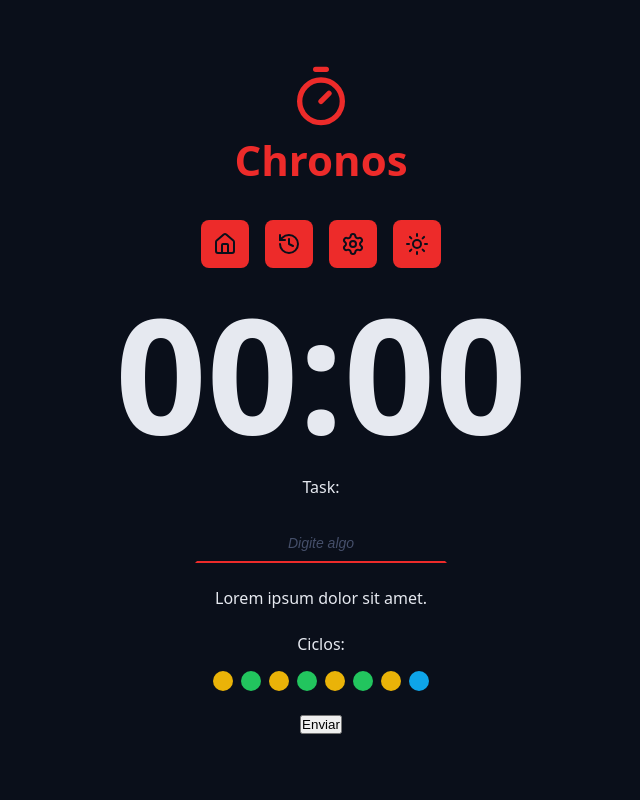
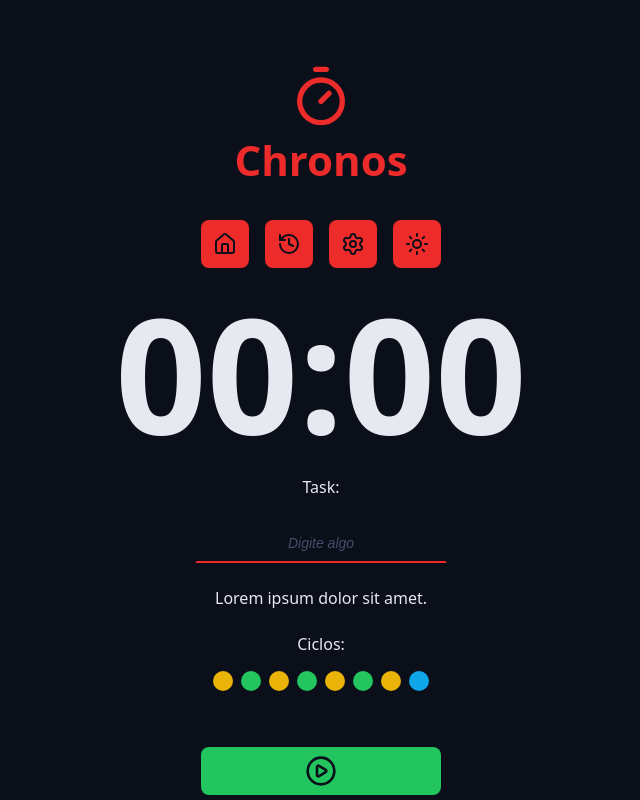
Before and after one commit to EmersonArruda99/Chronos-pomodoro, a React (Vite) app: page / in a window 1280 px wide. Shown: the top 800 px of the page, without its empty margins (319-959 px from the left). Built offline with nearby package versions, Linux system fonts and the light colour scheme.

Commit message:
feat: cria componente DefaultButton

```diff
--- a/src/App.tsx
+++ b/src/App.tsx
@@ -1,7 +1,9 @@
 
+import { PlayCircleIcon, StopCircleIcon } from 'lucide-react'
 import { Container } from './components/Container'
 import { CountDown } from './components/CountDown'
 import { Cycles } from './components/Cycles'
+import { DefaultButton } from './components/DefaultButton'
 import { DefaultInput } from './components/DefaultInput'
 import { Logo } from './components/Logo'
 import { Menu } from './components/Menu'
@@ -46,7 +48,8 @@
                 </div>
 
                 <div className='formRow'>
-                    <button>Enviar</button>
+                    <DefaultButton icon={<PlayCircleIcon/>} />
+                    <DefaultButton icon={<StopCircleIcon/>} color='red'/>
                 </div>
             </form>
         </Container>
--- /dev/null
+++ b/src/components/DefaultButton/index.tsx
@@ -0,0 +1,16 @@
+import styles from './styles.module.css'
+
+type DefaultButtonProps = {
+    icon: React.ReactNode
+    color?: 'green' | 'red'
+} & React.ComponentProps<'button'>
+
+export function DefaultButton({icon, color = 'green', ...rest}: DefaultButtonProps){
+    return(
+    <>
+        <button className={`${styles.button} ${styles[color]}`} {...rest}>
+            {icon}
+        </button>
+    </>
+    );
+}
--- /dev/null
+++ b/src/components/DefaultButton/styles.module.css
@@ -0,0 +1,33 @@
+.button {
+    border: none;
+    background: var(--primary);
+    color: var(--text-over-primary);
+    display: flex;
+    align-items: center;
+    justify-content: center;
+    min-width: 24rem;
+    padding: 0.8rem;
+    border-radius: 0.8rem;
+    margin: 3.2rem 0;
+    cursor: pointer;
+    transition: all 0.1s ease-in-out;
+}
+
+.button svg {
+    width: 3.2rem;
+    height: 3.2rem;
+}
+
+.button:hover {
+    filter: brightness(80%);
+}
+
+.green {
+    background: var(--success);
+    color: var(--text-over-primary);
+}
+
+.red {
+    background: var(--primary);
+    color: var(--text-over-primary);
+}
```
